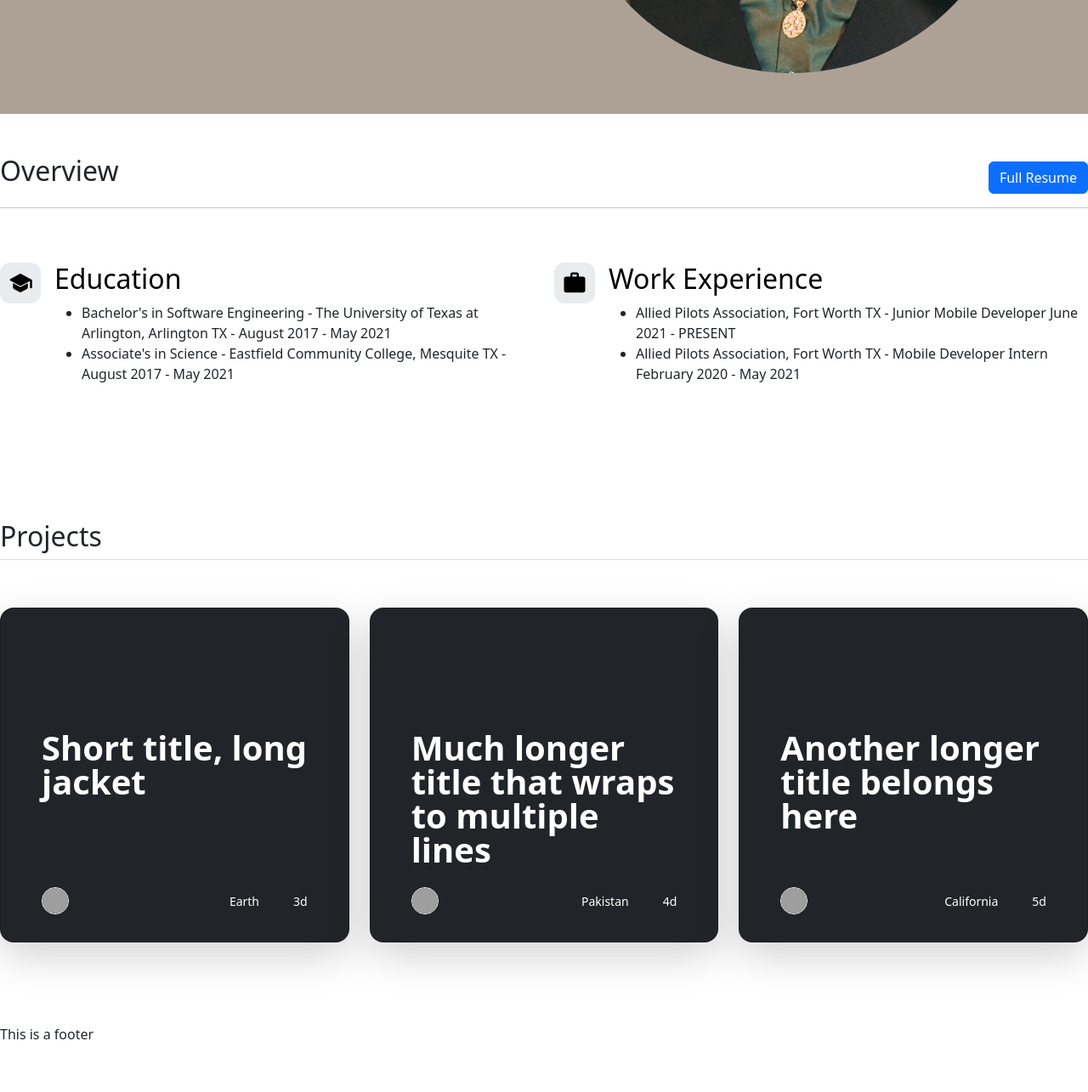
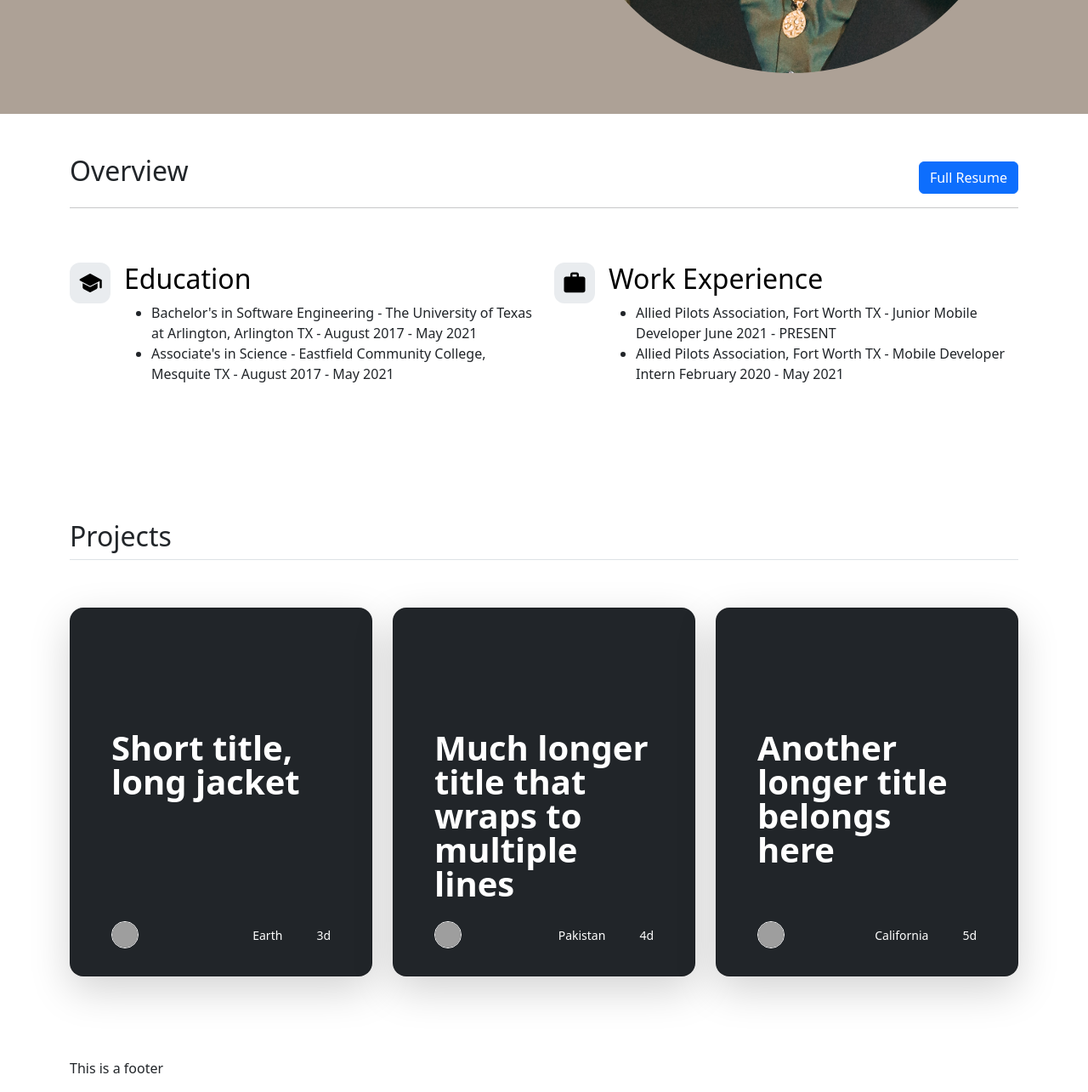
Before and after one commit to ohumidk/ohumidk.github.io, a plain HTML site: page index.html in a window 1280 px wide. Shown: the part 496-1781 px from the top of the page at 85% size. Before the commit the page ends 1741 px from the top, so only its background shows below. Drawn offline with nearby package versions, Linux system fonts and the light colour scheme; grey boxes are pictures that could not be loaded.

Commit message:
made sections separate containers

```diff
--- a/index.html
+++ b/index.html
@@ -54,6 +54,7 @@
       </section>
 
       <section>
+        <div class="container">
           <div class="py-5" id="hanging-icons">
             <div>
               <div id="overview-header" class="d-flex align-items-end">
@@ -84,8 +85,8 @@
                   <h3 class="fs-2 text-body-emphasis">Education</h3>
                   <ul>
                     <li>
-                    Bachelor's in Software Engineering - The University of Texas
-                    at Arlington, Arlington TX - August 2017 - May 2021
+                      Bachelor's in Software Engineering - The University of
+                      Texas at Arlington, Arlington TX - August 2017 - May 2021
                     </li>
                     <li>
                       Associate's in Science - Eastfield Community College,
@@ -113,10 +114,11 @@
                       Developer June 2021 - PRESENT
                     </li>
                     <li>
-                    Allied Pilots Association, Fort Worth TX - Mobile Developer
-                    Intern February 2020 - May 2021
+                      Allied Pilots Association, Fort Worth TX - Mobile
+                      Developer Intern February 2020 - May 2021
                     </li>
                   </ul>
+                </div>
               </div>
             </div>
           </div>
@@ -124,6 +126,7 @@
       </section>
 
       <section>
+        <div class="container">
           <div class="py-5" id="custom-cards">
             <h2 class="pb-2 border-bottom">Projects</h2>
 
@@ -243,9 +246,10 @@
               </div>
             </div>
           </div>
+        </div>
       </section>
 
-      <footer>
+      <footer class="container">
         <p>This is a footer</p>
       </footer>
     </div>
--- a/style.css
+++ b/style.css
@@ -22,3 +22,7 @@
   /* background-color: #b0a499; */
   /* background-color: #445957; */
 }
+
+.red {
+  background-color: red;
+}
```
Lines whose indentation alone changed are shown as unchanged.
